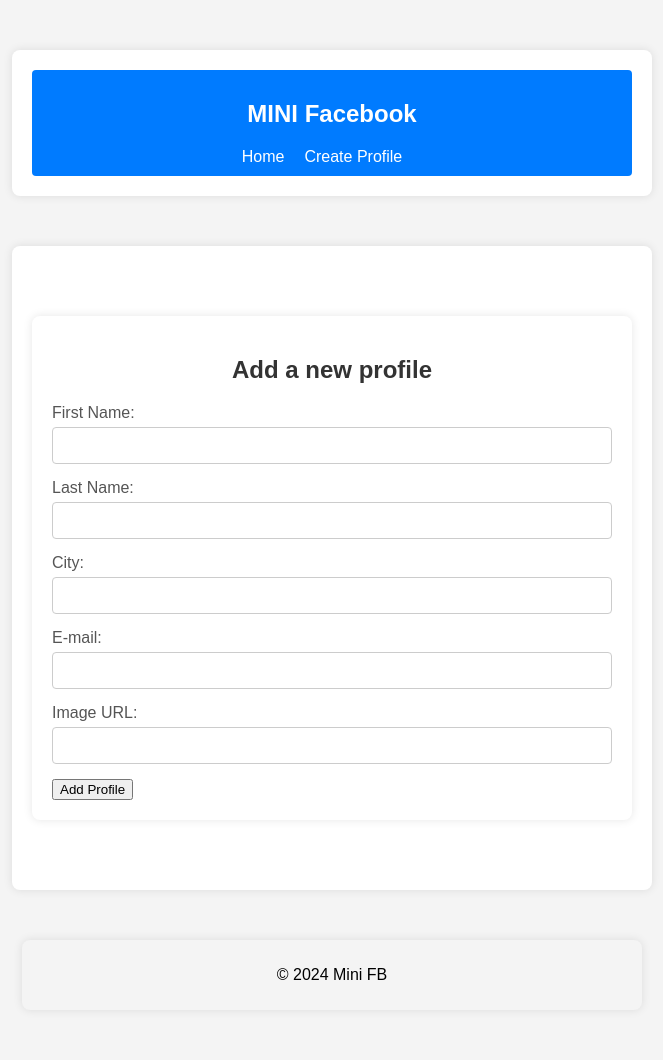
After one commit to xkz1209/Django-Project-, a Django app: page /mini_fb/create_profile/ in a window 1280 px wide. The commit adds this page. Shown: the whole page, without its empty margins (308-971 px from the left). Run offline with Django 5.2, Linux system fonts and the light colour scheme.

Commit message:
task 3 4

```diff
--- /dev/null
+++ b/mini_fb/forms.py
@@ -0,0 +1,23 @@
+from django import forms
+from .models import Profile, StatusMessage
+
+class CreateProfileForm(forms.ModelForm):
+
+    class Meta:
+        '''associate this form with the Profile  model; select fields.'''
+        model = Profile
+        fields = ['firstName', 'lastName', 'city', 'email', 'image_url' ]  # which fields from Profile  should we use
+
+    firstName = forms.CharField(label="First Name", required=True)
+    lastName = forms.CharField(label="Last Name", required=True)
+    city = forms.CharField(label="city", required=True)
+    email = forms.CharField(label="email", required=True)
+    image_url = forms.CharField(label="image_url", required=True)
+
+
+class CreateStatusMessageForm(forms.ModelForm):
+    class Meta:
+        model = StatusMessage
+        fields = ['message']
+
+    message = forms.CharField(label="Message",required=True)
--- a/mini_fb/models.py
+++ b/mini_fb/models.py
@@ -1,4 +1,5 @@
 from django.db import models
+from django.urls import reverse
 
 # Create your models here.
 class Profile(models.Model):
@@ -16,6 +17,8 @@ class Profile(models.Model):
         '''return string representation of profile'''
         status = StatusMessage.objects.filter(profile=self)
         return status
+     def get_absolute_url(self):
+        return reverse("show_profile",kwargs={'pk':self.pk})
 
 
 class StatusMessage(models.Model):
--- a/mini_fb/templates/mini_fb/base.html
+++ b/mini_fb/templates/mini_fb/base.html
@@ -1,25 +1,32 @@
-
 {% load static %}
-<html>
+<!DOCTYPE html>
+<html lang="en">
 <head>
-        <title>Hello, world!</title>
-        <link rel="stylesheet" href="{% static 'mini_fb.css' %}">
+   <meta charset="UTF-8">
+   <meta name="viewport" content="width=device-width, initial-scale=1.0">
+   <title>{% block title %}Mini FB{% endblock %}</title>
+   <link rel="stylesheet" href="{% static 'other_fb.css' %}">
 </head>
 <body>
-        <div id="nav">
-            <nav > MINI Facebook:  </nav>
-
-            <nav>
-                <ul style="list-style-type: none">
-                    <li> <a href="{% url 'show_all_profiles' %}"> base page : Home </a> </li>
+    <div id="nav" class="container">
+    <nav style="background-color: #007bff; color: #fff; padding: 10px; border-radius: 4px; text-align: center;">
+    <h1>MINI Facebook</h1>
+    <ul style="list-style-type: none; padding: 0; margin: 0; display: flex; justify-content: center;">
+    <li style="margin-right: 20px;">
+       <a href="{% url 'show_all_profiles' %}" style="color: #fff; text-decoration: none;">Home</a>
+    </li>
+    <li>
+       <a href="{% url 'create_profile' %}" style="color: #fff; text-decoration: none;">Create Profile</a>
+    </li>
     </ul>
     </nav>
-
     </div>
-
-
+    <div class="container">
       {% block content %}
       {% endblock %}
-
+   </div>
+   <footer class="container" style="text-align: center; margin-top: 20px; padding: 10px; background-color: #f4f4f4; border-radius: 8px;">
+   <p>&copy; 2024 Mini FB</p>
+   </footer>
 </body>
 </html>
--- /dev/null
+++ b/mini_fb/templates/mini_fb/create_profile_form.html
@@ -0,0 +1,42 @@
+<!-- blog/templates/blogs/create_comment_form.html -->
+{% extends 'mini_fb/base.html' %}
+
+{% load static %}
+
+{% block content %}
+
+<link rel="stylesheet" href="{% static 'other_fb.css' %}">
+
+<div class="container">
+<h2>Add a new profile </h2>
+    <!-- display the form (context variable) -->
+    <!-- {{form}} -->
+    <!-- display as paragraphs -->
+    <!-- {{form.as_p}} -->
+<form method="post" >
+    {% csrf_token %}
+   <div  class="form-group">
+     <label for="id_first_name">First Name:</label>
+     <input type="text" id="id_first_name" name="firstName" required>
+   </div>
+   <div  class="form-group">
+     <label for="id_last_name">Last Name:</label>
+     <input type="text" id="id_last_name" name="lastName" required>
+   </div>
+   <div  class="form-group">
+     <label for="id_city">City:</label>
+     <input type="text" id="id_city" name="city" required>
+   </div>
+   <div class="form-group">
+     <label for="id_email">E-mail:</label>
+     <input type="text" id="id_email" name="email" required>
+   </div>
+   <div class="form-group">
+      <label for="id_image">Image URL:</label>
+     <input type="text" id="id_image" name="image_url" required>
+   </div>
+   <button type="submit" class="btn btn-primary">Add Profile</button>
+</form>
+</div>
+
+{% endblock %}
--- a/mini_fb/templates/mini_fb/show_all_profiles.html
+++ b/mini_fb/templates/mini_fb/show_all_profiles.html
@@ -6,12 +6,12 @@
     <table>
         <tr> <td>
             {% for a in profile %}
-            <article>
+            <article class="profile-article">
                 {% if a.image_url %}
-                <img src="{{a.image_url}}" alt="{{a.image_url}}">
+		<img src="{{a.image_url}}" alt="{{a.firstName}} {{a.lastName}}" class="profile-image">
                 {% endif %}
 
-                <div>
+                <div class="profile-details">
                 <h2>{{a.city}}</h2>
                 <strong> <a href="{% url 'show_profile' a.pk %}"> {{a.firstName}} {{a.lastName}}</a> </strong>
                 <p>
--- a/mini_fb/urls.py
+++ b/mini_fb/urls.py
@@ -6,4 +6,6 @@ from . import views
 urlpatterns = [
   path(r'profile/<int:pk>', views.ShowProfilePageView.as_view(), name='show_profile'),#new
   path('', views.ShowAllProfilesView.as_view(), name='show_all_profiles'),
+  path(r'create_profile/',views.CreateProfileView.as_view(),name='create_profile'),#new add
+  path(r'profile/<int:pk>/create_status/',views.CreateStatusMessageView.as_view(),name='create_status'),#new add
 ]
--- a/mini_fb/views.py
+++ b/mini_fb/views.py
@@ -1,7 +1,10 @@
 # Create your views here.
 from django.shortcuts import render
 from . models import *
-from django.views.generic import ListView,DetailView
+from django.views.generic import ListView,DetailView,CreateView
+from .forms import CreateProfileForm,CreateStatusMessageForm
+from typing import Any
+from django.urls import reverse_lazy,reverse ## NEW
 
 
 class ShowAllProfilesView(ListView):
@@ -14,3 +17,38 @@ class ShowProfilePageView(DetailView):
     model = Profile
     template_name = 'mini_fb/show_profile.html'
     context_object_name = 'single_profile'
+
+class CreateProfileView(CreateView):
+    form_class = CreateProfileForm
+    template_name = "mini_fb/create_profile_form.html"
+    success_url = reverse_lazy('show_all_profiles')
+
+
+
+    def form_valid(self, form):
+        '''this method executes after form submission'''
+        print(f'CreateProfileView.form_valid(): form={form.cleaned_data}')
+        print(f'CreateProfileView.form_valid(): self.kwargs={self.kwargs}')
+        # find the article with the PK from the URL
+        # delegaute work to the superclass version of this method
+        return super().form_valid(form)
+    def get_success_url(self):
+        profile = self.object
+        return  profile.get_absolute_url()
+
+class CreateStatusMessageView(CreateView):
+    form_class = CreateStatusMessageForm
+    template_name = "mini_fb/create_status_form.html"
+
+    def get_context_data(self, **kwargs):
+        context = super().get_context_data(**kwargs)
+        context['profile'] = Profile.objects.get(pk=self.kwargs['pk'])
+        return context
+
+    def form_valid(self, form):
+        profile = Profile.objects.get(pk=self.kwargs['pk'])
+        form.instance.profile = profile
+        return super().form_valid(form)
+    def get_success_url(self):
+        pk = self.kwargs['pk']
+        return reverse_lazy('show_profile', kwargs={'pk': pk})
--- /dev/null
+++ b/static/other_fb.css
@@ -0,0 +1,189 @@
+
+body {
+  font-family: Arial, sans-serif;
+  background-color: #f4f4f4;
+  margin: 0;
+  padding: 0;
+}
+
+.container {
+  max-width: 600px;
+  margin: 50px auto;
+  background: #fff;
+  padding: 20px;
+  border-radius: 8px;
+  box-shadow: 0 0 10px rgba(0, 0, 0, 0.1);
+}
+
+h2 {
+  color: #333;
+  text-align: center;
+}
+
+.form-group {
+  margin-bottom: 15px;
+}
+
+.form-group label {
+  display: block;
+  margin-bottom: 5px;
+  color: #555;
+}
+
+.form-group input,
+.form-group textarea {
+  width: 100%;
+  padding: 10px;
+  border: 1px solid #ccc;
+  border-radius: 4px;
+  box-sizing: border-box;
+}
+
+.form-group button {
+  display: block;
+  width: 100%;
+  padding: 10px;
+  background: #007bff;
+  color: #fff;
+  border: none;
+  border-radius: 4px;
+  cursor: pointer;
+  font-size: 16px;
+}
+
+.form-group button:hover {
+  background: #0056b3;
+}
+
+/* Additional styles for navigation and footer */
+#nav {
+  margin-bottom: 20px;
+}
+
+#nav nav {
+  background-color: #007bff;
+  color: #fff;
+  padding: 10px;
+  border-radius: 4px;
+  text-align: center;
+}
+
+#nav nav ul {
+  list-style-type: none;
+  padding: 0;
+  margin: 0;
+  display: flex;
+  justify-content: center;
+}
+
+#nav nav ul li {
+  margin-right: 20px;
+}
+
+#nav nav ul li a {
+  color: #fff;
+  text-decoration: none;
+}
+
+#nav nav ul li a:hover {
+  text-decoration: underline;
+}
+
+footer {
+  text-align: center;
+  margin-top: 20px;
+  padding: 10px;
+  background-color: #f4f4f4;
+  border-radius: 8px;
+}
+
+/* Styles for show_all_profile.html */
+.grid-container {
+  display: grid;
+  grid-template-columns: repeat(auto-fit, minmax(250px, 1fr));
+  gap: 20px;
+  margin: 20px;
+}
+
+.profile-article {
+  background: #fff;
+  padding: 20px;
+  border-radius: 8px;
+  box-shadow: 0 0 10px rgba(0, 0, 0, 0.1);
+  display: flex;
+  align-items: center;
+}
+
+.profile-image {
+  width: 100px;
+  height: 100px;
+  border-radius: 50%;
+  margin-right: 20px;
+  max-width: 100px;
+  max-height: 100px;
+  object-fit:cover;
+}
+
+.profile-details {
+  flex: 1;
+}
+
+.profile-details h2 {
+  margin-top: 0;
+  color: #333;
+}
+
+.profile-details strong a {
+  color: #007bff;
+  text-decoration: none;
+}
+
+.profile-details strong a:hover {
+  text-decoration: underline;
+}
+
+.profile-details p {
+  color: #555;
+  margin: 5px 0 0;
+}
+
+
+.add-status-link {
+  display: inline-block;
+  margin-top: 10px;
+ padding: 10px 20px;
+  background: #007bff;
+ color: #fff;
+  border: none;
+  border-radius: 4px;
+  text-decoration: none;
+ font-size: 16px;
+}
+
+.add-status-link:hover {
+  background: #0056b3;
+}
+
+.status-messages {
+  margin-top: 20px;
+}
+
+.status-message {
+  margin-bottom: 15px;
+ padding: 10px;
+  background: #f9f9f9;
+  border-radius: 4px;
+  border: 1px solid #ddd;
+}
+
+.status-message p {
+ margin: 5px 0;
+}
+
+.no-status-message {
+  text-align: center;
+  padding: 20px;
+  background: #f9f9f9;
+  border-radius: 4px;
+ border: 1px solid #ddd;
+}
```
Also changed, not shown: mini_fb/templates/mini_fb/create_status_form.html (added, +19 -0 lines), mini_fb/templates/mini_fb/show_profile.html (+14 -28 lines), static/mini_fb.css (+96 -5 lines), db.sqlite3. Lines whose indentation alone changed are shown as unchanged.
